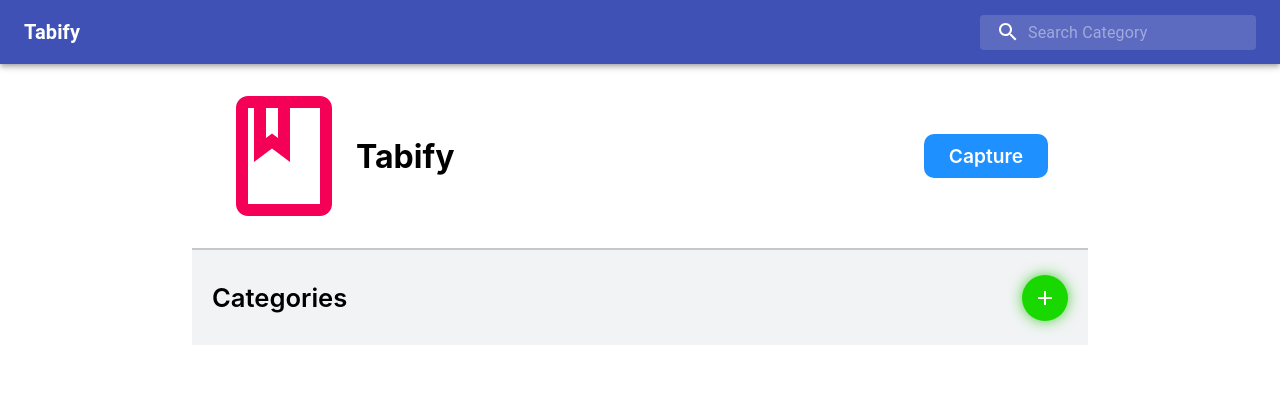
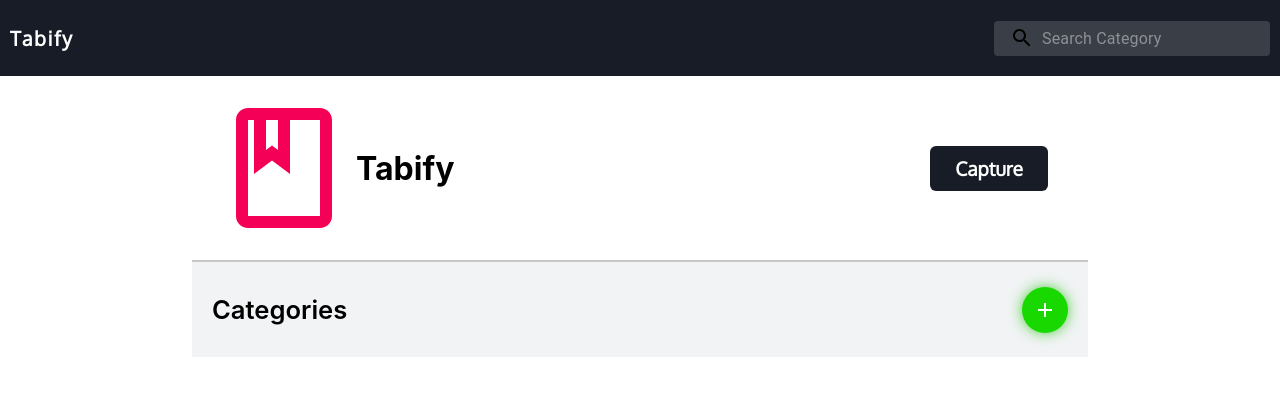
Before and after one commit to netman5/pod-3.1.0-DevBuddy, a React (Create React App) app in the folder app/: page / in a window 1280 px wide. Shown: the top 396 px of the page. Built offline with nearby package versions, Linux system fonts and the light colour scheme.

Commit message:
UI Changes

```diff
--- a/app/src/components/SearchBar.js
+++ b/app/src/components/SearchBar.js
@@ -5,6 +5,7 @@ import Typography from '@material-ui/core/Typography';
 import InputBase from '@material-ui/core/InputBase';
 import { alpha, makeStyles } from '@material-ui/core/styles';
 import SearchIcon from '@material-ui/icons/Search';
+import styles from './style/search.module.css';
 
 const useStyles = makeStyles((theme) => ({
   root: {
@@ -52,6 +53,7 @@ const useStyles = makeStyles((theme) => ({
     paddingLeft: `calc(1em + ${theme.spacing(4)}px)`,
     transition: theme.transitions.create('width'),
     width: '100%',
+    color: 'white',
   },
 }));
 
@@ -64,7 +66,24 @@ export default function SearchAppBar() {
 
   return (
     <div>
-      <AppBar position='static'>
+      <div className={styles.header}>
+        <p className={styles.headerTitle}>Tabify</p>
+        <div className={classes.search}>
+          <div className={classes.searchIcon}>
+            <SearchIcon />
+          </div>
+          <InputBase
+            placeholder='Search Category'
+            classes={{
+              root: classes.inputRoot,
+              input: classes.inputInput,
+            }}
+            inputProps={{ 'aria-label': 'search' }}
+            onChange={(qry) => searchHandler(qry.target.value)}
+          />
+        </div>
+      </div>
+      {/* <AppBar position='static'>
         <Toolbar className={classes.root}>
           <Typography className={classes.title} variant='h6' noWrap>
             Tabify
@@ -84,7 +103,7 @@ export default function SearchAppBar() {
             />
           </div>
         </Toolbar>
-      </AppBar>
+      </AppBar> */}
     </div>
   );
 }
--- a/app/src/components/style/category.module.css
+++ b/app/src/components/style/category.module.css
@@ -63,7 +63,7 @@
   font-size: 3em;
   padding: 40px 0;
   border-radius: 10px;
-  box-shadow: 0px 0px 15px -9px rgb(88, 88, 88);
+  box-shadow: 0px 2px 5px 0px rgb(0, 0, 0, 0.25);
   transition: 00.3s all;
   min-width: 200px;
 }
--- /dev/null
+++ b/app/src/components/style/search.module.css
@@ -0,0 +1,18 @@
+@import url('https://fonts.googleapis.com/css2?family=Oxygen:wght@300;400&display=swap');
+
+.header {
+  display: flex;
+  flex-direction: row;
+  justify-content: space-between;
+  align-items: center;
+  padding: 5px 10px 5px;
+  font-family: 'Oxygen', sans-serif;
+  background-color: #171c26;
+}
+
+.headerTitle {
+  font-size: 20px;
+  color: #ffff;
+  font-weight: 700;
+  letter-spacing: 1.5px;
+}
--- a/app/src/screens/styles/home.module.css
+++ b/app/src/screens/styles/home.module.css
@@ -1,3 +1,5 @@
+@import url('https://fonts.googleapis.com/css2?family=Oxygen:wght@300;400&display=swap');
+
 .container {
   width: 70%;
   margin: 0 auto;
@@ -25,12 +27,13 @@
 .capture > .button {
   margin: 20px;
   padding: 10px 25px;
-  background-color: #1e90ff;
+  background-color: #171c26;
   color: white;
   font-weight: 600;
   font-size: 1.2em;
-  border-radius: 10px;
+  border-radius: 6px;
   cursor: pointer;
+  font-family: 'Oxygen', sans-serif;
 }
 
 .capture > .button:hover {
```
Also changed, not shown: app/src/App.js (+3 -4 lines).
